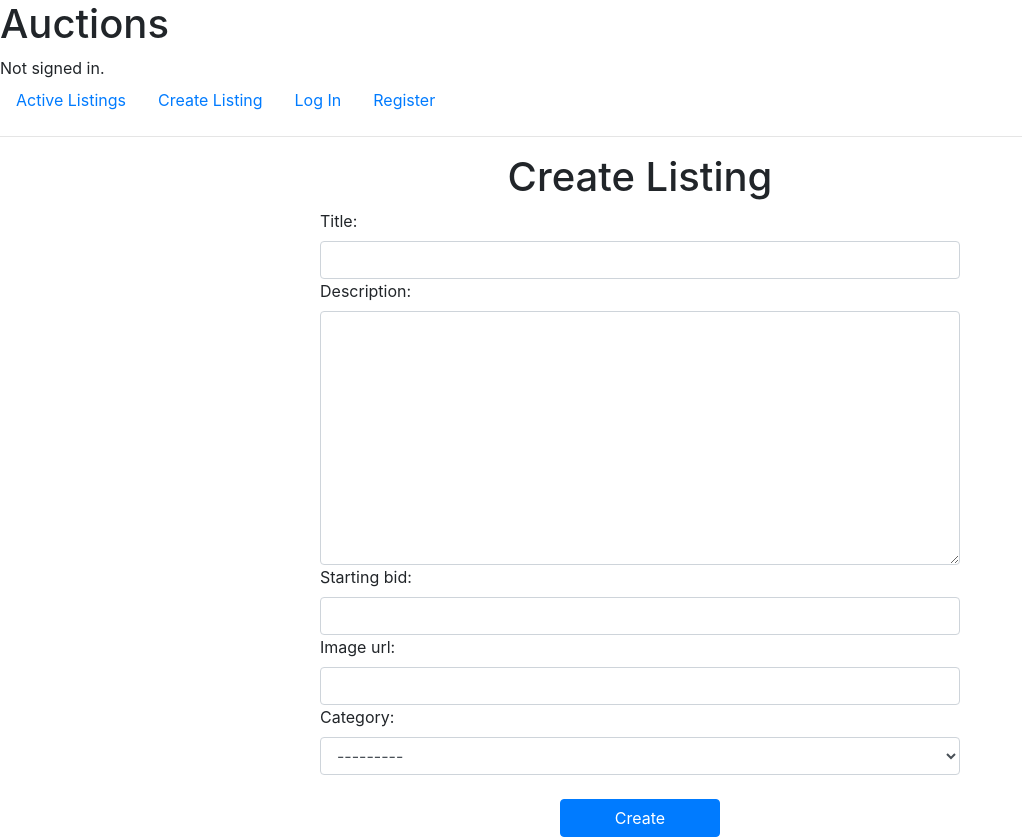
After one commit to AlejandroFerrera/Commerce, a Django app: page /add-listing in a window 1280 px wide. The commit adds this page. Shown: the whole page, without its empty margins (0-1022 px from the left). Run offline with Django 3.2, Linux system fonts and the light colour scheme; data comes from the database, SQL or seed files in the repository; both versions use the stored data as it was after the commit; some libraries are stand-ins or nearby versions.

Commit message:
added create listing functionality

```diff
--- /dev/null
+++ b/auctions/forms.py
@@ -0,0 +1,29 @@
+from calendar import c
+from django import forms
+from django.forms import ModelForm, TextInput, Textarea, URLInput, NumberInput, Select
+from .models import Listing
+
+class ListingForm(ModelForm):
+
+    class Meta:
+        model = Listing
+        fields = ['title', 'description', 'starting_bid', 'image_url', 'category']
+
+        widgets = {
+            'title': TextInput(attrs={
+                'class': 'form-control',
+            }),
+            'description': Textarea(attrs={
+                'class': 'form-control'
+            }),
+            'starting_bid': NumberInput(attrs={
+                'class': 'form-control',
+                'min': '0.01'
+            }),
+            'image_url': URLInput(attrs={
+                'class': 'form-control'
+            }),
+            'category': Select(attrs={
+                'class': 'form-control'
+            })
+        }
--- a/auctions/models.py
+++ b/auctions/models.py
@@ -11,7 +11,7 @@ class Category(models.Model):
     name = models.CharField(max_length=100)
 
     def __str__(self):
-        return f"{self.id}: {self.name}"
+        return f"{self.name}"
 
 class Listing(models.Model):
     category = models.ForeignKey(Category, on_delete=models.SET_NULL, blank=True, null=True)
--- /dev/null
+++ b/auctions/templates/auctions/add-listing.html
@@ -0,0 +1,16 @@
+{% extends "auctions/layout.html" %}
+
+{% block title %}Add Listing{% endblock %}
+
+{% block body %}
+
+    <h1 class="text-center">Create Listing</h1>
+
+    <form class="w-50 mx-auto d-flex flex-column" method="POST">
+        {% csrf_token %}
+        {{ form }}
+        <input class="btn btn-primary w-25 mx-auto mt-4" type="submit" value="Create">
+
+    </form>
+
+{% endblock %}
--- a/auctions/templates/auctions/layout.html
+++ b/auctions/templates/auctions/layout.html
@@ -20,6 +20,9 @@
             <li class="nav-item">
                 <a class="nav-link" href="{% url 'index' %}">Active Listings</a>
             </li>
+            <li class="nav-item">
+                <a class="nav-link" href="{% url 'add-listing' %}">Create Listing</a>
+            </li>
             {% if user.is_authenticated %}
                 <li class="nav-item">
                     <a class="nav-link" href="{% url 'logout' %}">Log Out</a>
--- a/auctions/urls.py
+++ b/auctions/urls.py
@@ -6,5 +6,6 @@ urlpatterns = [
     path("", views.index, name="index"),
     path("login", views.login_view, name="login"),
     path("logout", views.logout_view, name="logout"),
-    path("register", views.register, name="register")
+    path("register", views.register, name="register"),
+    path("add-listing", views.add_listing, name="add-listing")
 ]
--- a/auctions/views.py
+++ b/auctions/views.py
@@ -1,8 +1,11 @@
+from urllib.request import Request
 from django.contrib.auth import authenticate, login, logout
 from django.db import IntegrityError
 from django.http import HttpResponse, HttpResponseRedirect
 from django.shortcuts import render
 from django.urls import reverse
+
+from auctions.forms import ListingForm
 
 from .models import User
 
@@ -60,3 +63,21 @@ def register(request):
         return HttpResponseRedirect(reverse("index"))
     else:
         return render(request, "auctions/register.html")
+
+def add_listing(request):
+
+    if request.method == "POST":
+        data = ListingForm(request.POST)
+        if data.is_valid():
+            starting_bid = data.cleaned_data["starting_bid"]
+            data = data.save(commit=False)
+            data.price = starting_bid
+            data.owner = request.user
+
+            data.save()
+
+            return HttpResponseRedirect(reverse("index"))
+
+
+    form = ListingForm()
+    return render(request, 'auctions/add-listing.html', {'form': form})
```
Also changed, not shown: auctions/migrations/0002_alter_listing_watched.py (added), auctions/migrations/0003_alter_listing_watched.py (added), db.sqlite3.
